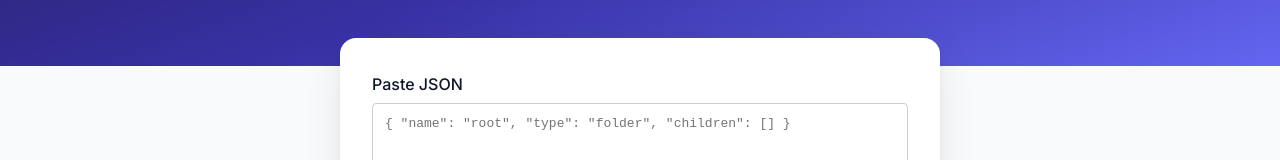
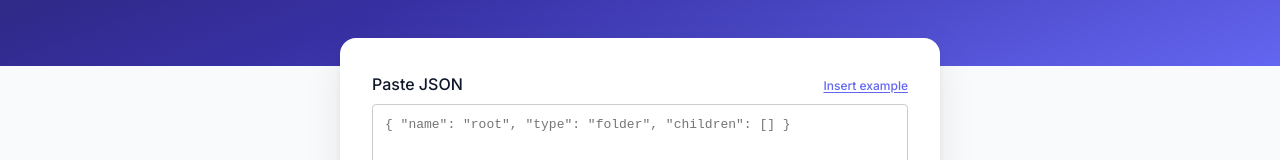
Before and after one commit to andro2ss/FileTreeExplorer, a React (Vite) app: page / in a window 1280 px wide. Shown: the part 317-477 px from the top of the page. Built offline with nearby package versions, Linux system fonts and the light colour scheme.

Commit message:
feat: add Insert example button to paste input with comprehensive sample tree

```diff
--- a/src/i18n/locales/en.json
+++ b/src/i18n/locales/en.json
@@ -2,6 +2,7 @@
   "paste_label": "Paste JSON",
   "upload_label": "Upload JSON file",
   "submit": "Load tree",
+  "load_example": "Insert example",
   "or": "or",
   "invalid_json": "Invalid JSON format",
   "invalid_json_structure": "JSON must have a name, type, and be a file or folder",
--- a/src/i18n/locales/pl.json
+++ b/src/i18n/locales/pl.json
@@ -2,6 +2,7 @@
   "paste_label": "Wklej JSON",
   "upload_label": "Wgraj plik JSON",
   "submit": "Załaduj drzewo",
+  "load_example": "Wstaw przykład",
   "or": "lub",
   "invalid_json": "Nieprawidłowy format JSON",
   "invalid_json_structure": "JSON musi posiadać name, type i być plikiem lub folderem",
--- a/src/molecules/JsonPasteInput.tsx
+++ b/src/molecules/JsonPasteInput.tsx
@@ -1,10 +1,73 @@
 import { useState } from 'react'
 import { useTranslation } from 'react-i18next'
 import { Alert, Typography } from '@mui/material'
+import styled from 'styled-components'
 import { TextArea } from '../atoms/TextArea'
 import { Button } from '../atoms/Button'
 import type { TreeNode } from '../types/tree'
 import { isTreeNode } from '../utils/treeUtils'
+
+const EXAMPLE_JSON = JSON.stringify(
+  {
+    type: 'folder',
+    name: 'my-project',
+    children: [
+      {
+        type: 'folder',
+        name: 'src',
+        children: [
+          {
+            type: 'folder',
+            name: 'components',
+            children: [
+              { type: 'file', name: 'Button.tsx', size: 2048 },
+              { type: 'file', name: 'Modal.tsx', size: 5120 },
+              { type: 'file', name: 'index.ts', size: 320 },
+            ],
+          },
+          {
+            type: 'folder',
+            name: 'utils',
+            children: [
+              { type: 'file', name: 'formatDate.ts', size: 1024 },
+              { type: 'file', name: 'api.ts', size: 8192 },
+            ],
+          },
+          {
+            type: 'folder',
+            name: '__tests__',
+            children: [
+              { type: 'file', name: 'Button.test.tsx', size: 3072 },
+              { type: 'file', name: 'api.test.ts', size: 4096 },
+            ],
+          },
+          { type: 'file', name: 'main.tsx', size: 512 },
+          { type: 'file', name: 'vite-env.d.ts', size: 64 },
+        ],
+      },
+      {
+        type: 'folder',
+        name: 'public',
+        children: [
+          { type: 'file', name: 'favicon.ico', size: 15086 },
+          { type: 'file', name: 'og-image.png', size: 204800 },
+        ],
+      },
+      {
+        type: 'folder',
+        name: 'dist',
+        children: [],
+      },
+      { type: 'file', name: 'package.json', size: 1340 },
+      { type: 'file', name: 'tsconfig.json', size: 720 },
+      { type: 'file', name: 'vite.config.ts', size: 890 },
+      { type: 'file', name: 'README.md', size: 3500 },
+      { type: 'file', name: '.gitignore', size: 256 },
+    ],
+  },
+  null,
+  2,
+)
 
 type Props = {
   onSubmit: (tree: TreeNode) => void
@@ -31,9 +94,12 @@ export function JsonPasteInput({ onSubmit }: Props) {
 
   return (
     <div>
-      <Typography variant="subtitle1" gutterBottom>
-        {t('paste_label')}
-      </Typography>
+      <LabelRow>
+        <Typography variant="subtitle1">{t('paste_label')}</Typography>
+        <ExampleButton type="button" onClick={() => { setValue(EXAMPLE_JSON); setErrorKey(null) }}>
+          {t('load_example')}
+        </ExampleButton>
+      </LabelRow>
       <TextArea
         value={value}
         onChange={(e) => setValue(e.target.value)}
@@ -50,3 +116,28 @@ export function JsonPasteInput({ onSubmit }: Props) {
     </div>
   )
 }
+
+const LabelRow = styled.div`
+  display: flex;
+  align-items: baseline;
+  justify-content: space-between;
+  margin-bottom: 6px;
+`
+
+const ExampleButton = styled.button`
+  font-size: 12px;
+  font-weight: 500;
+  font-family: inherit;
+  color: #6366f1;
+  background: none;
+  border: none;
+  cursor: pointer;
+  padding: 2px 0;
+  text-decoration: underline;
+  text-underline-offset: 2px;
+  transition: color 0.12s;
+
+  &:hover {
+    color: #4f46e5;
+  }
+`
```
